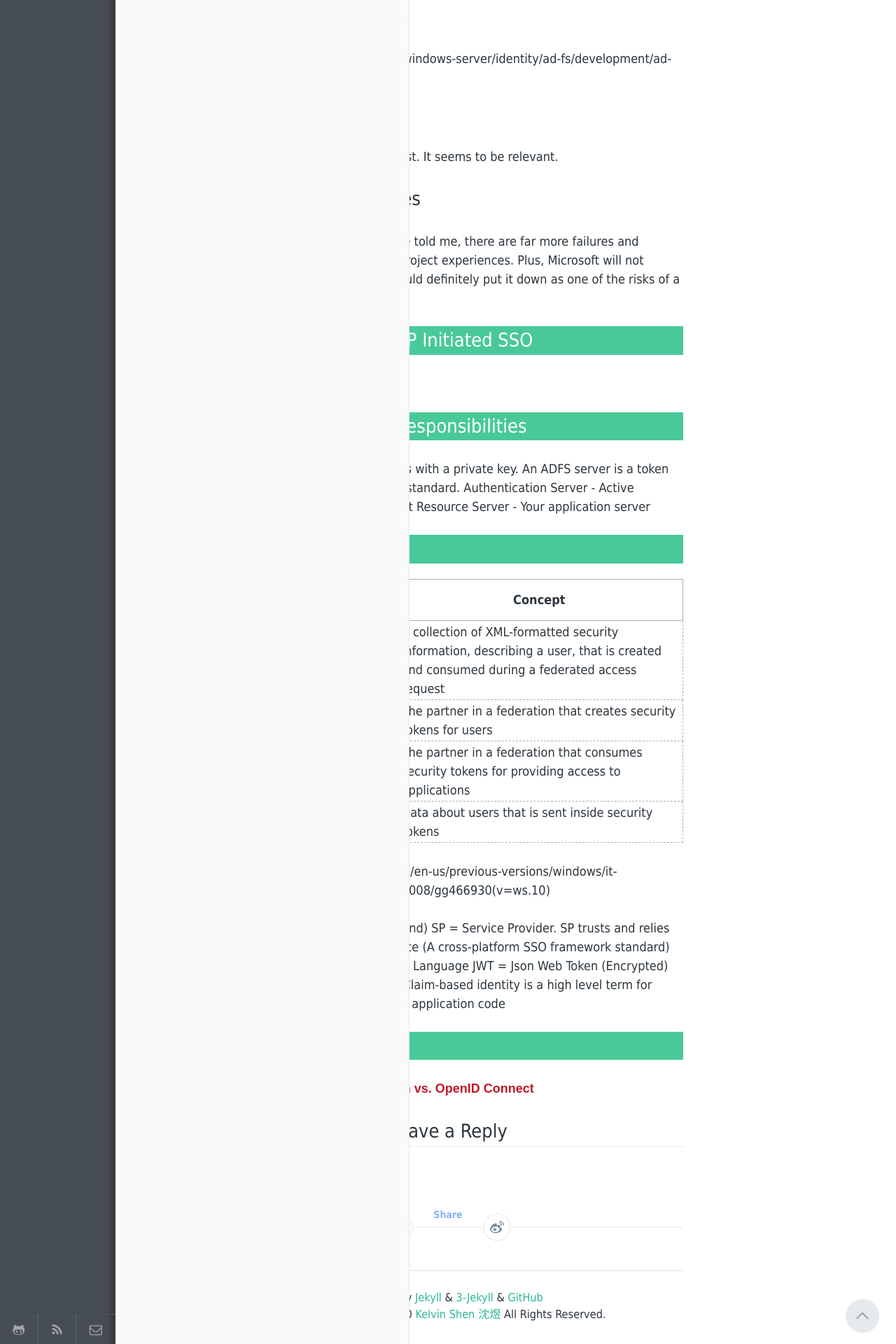
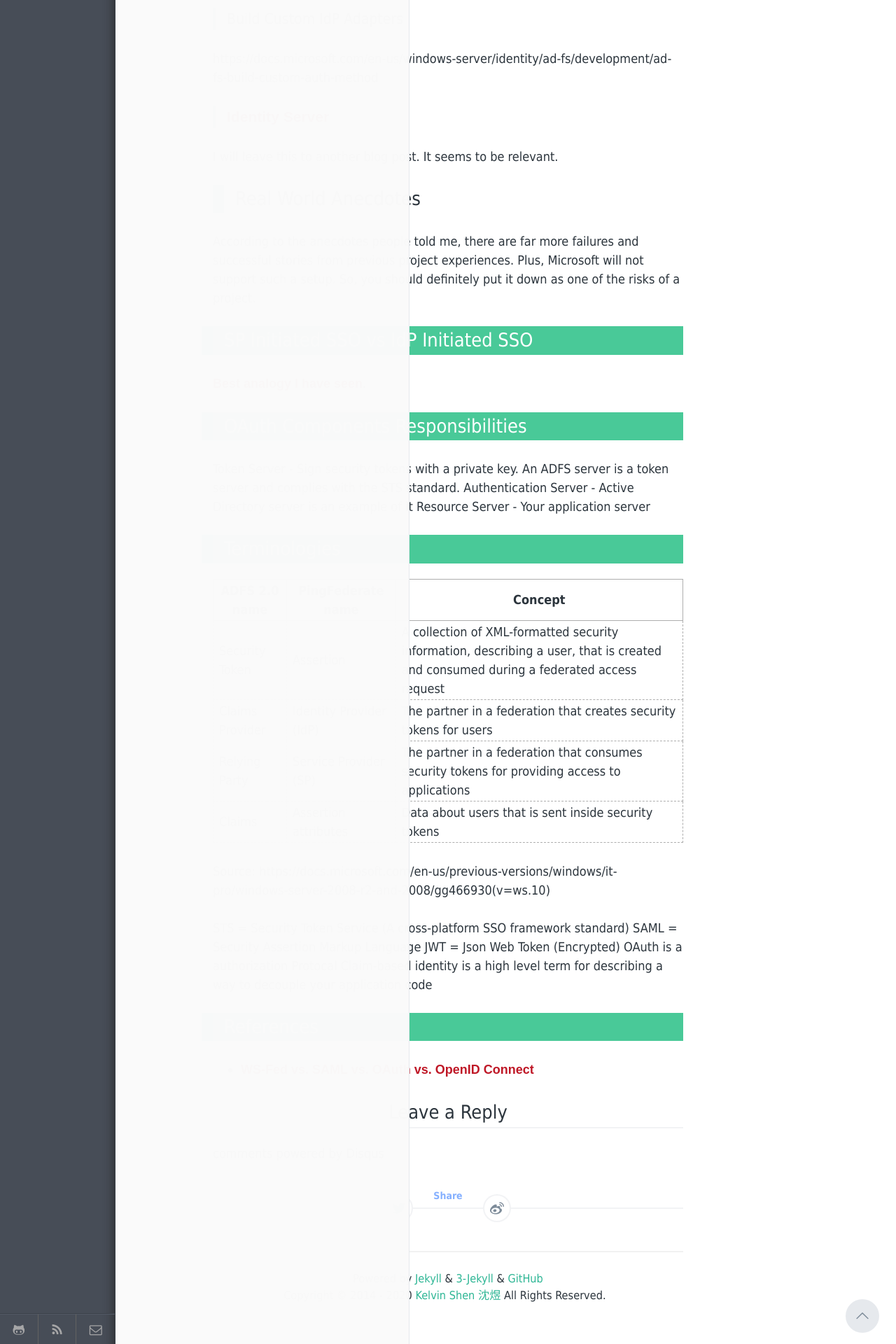
Before and after one commit to nzkelvin/nzkelvin.github.io, a Jekyll site: the page built from _posts/2020-04-16-d365-ifd-adfs-external-idps.markdown, in a window 1280 px wide. Shown: the part 2191-4111 px from the top of the page at 70% size. Built offline with Jekyll 4.4.1, drawn with Linux system fonts in a browser that asks for light colours; comment, search, counter and statistics services are not loaded.

Commit message:
Dynamics 365 IFD ADFS and external IdPs v3

```diff
--- a/_posts/2020-04-16-d365-ifd-adfs-external-idps.markdown
+++ b/_posts/2020-04-16-d365-ifd-adfs-external-idps.markdown
@@ -84,8 +84,6 @@
 
 Source: https://docs.microsoft.com/en-us/previous-versions/windows/it-pro/windows-server-2008-r2-and-2008/gg466930(v=ws.10)
 
-IdP = Identity Provider (SSO backend)
-SP = Service Provider. SP trusts and relies on IdP.
 STS = Security Token Service (A cross-platform SSO framework standard)
 SAML = Security Assertion Markup Language
 JWT = Json Web Token (Encrypted)
```
